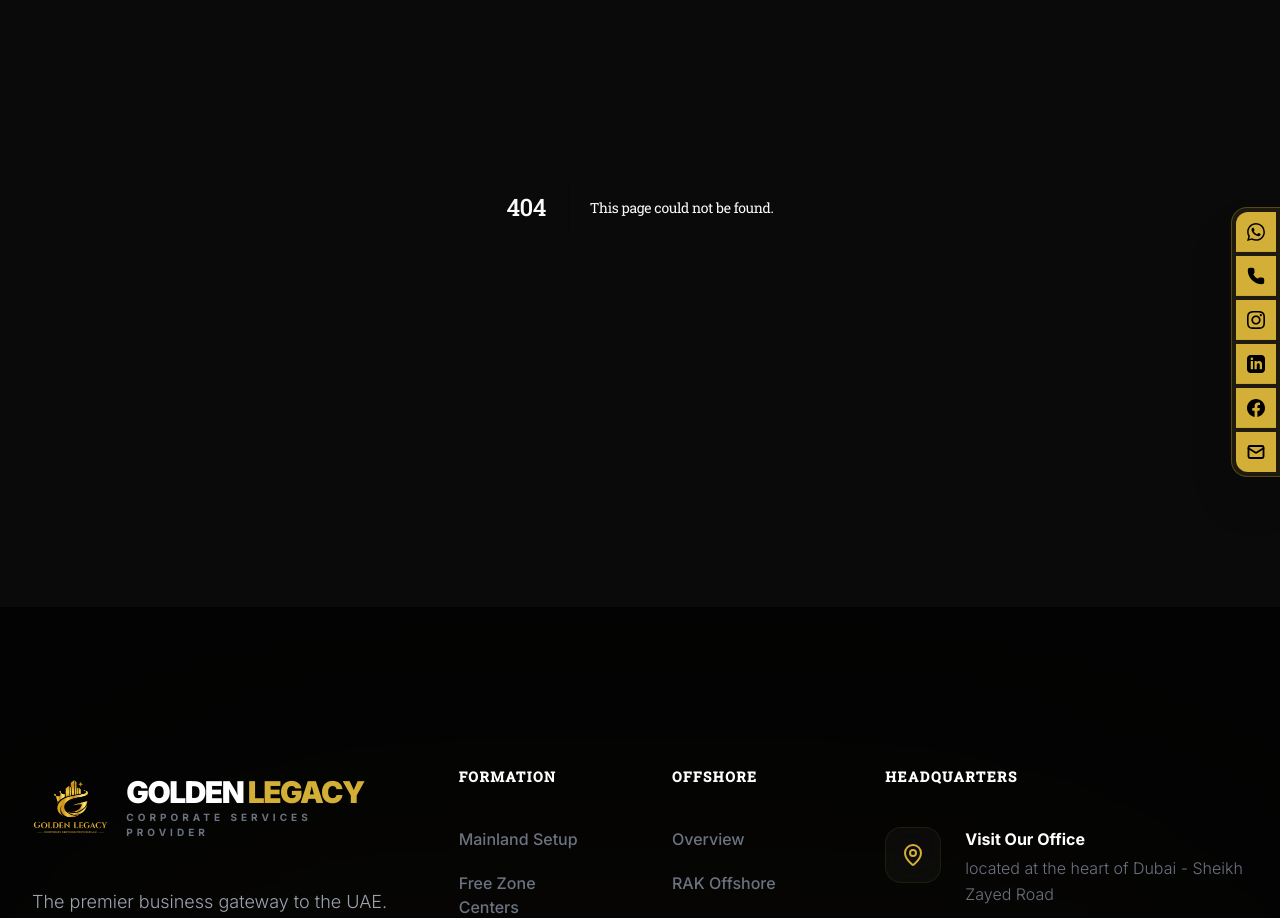
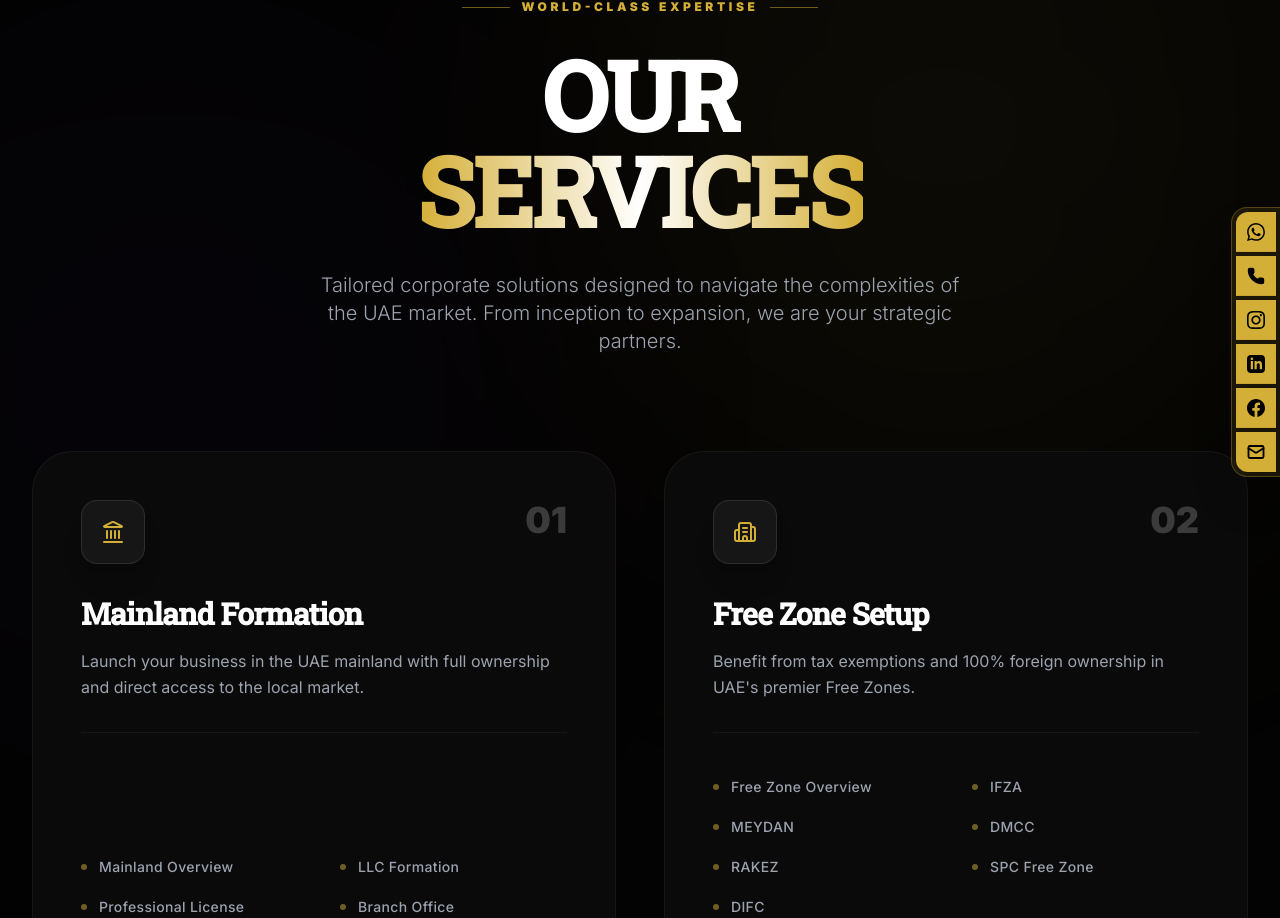
Before and after one commit to pvsameerpvs/golden-fortune-static, a Next.js app: page /services in a window 1280 px wide. Before the commit this address had no page. Shown: the part 193-1111 px from the top of the page. Built offline with nearby package versions, Linux system fonts and the light colour scheme.

Commit message:
fix: feat service page

```diff
--- /dev/null
+++ b/app/services/page.tsx
@@ -0,0 +1,185 @@
+"use client";
+
+import React from 'react';
+import Link from 'next/link';
+import Image from 'next/image';
+import { motion } from 'framer-motion';
+import { Landmark, Building2, PlusCircle, ArrowRight, ShieldCheck, Globe2, Briefcase } from 'lucide-react';
+
+const services = [
+  {
+    title: 'Mainland Formation',
+    icon: Landmark,
+    description: "Launch your business in the UAE mainland with full ownership and direct access to the local market.",
+    links: [
+      { name: 'Mainland Overview', href: '/mainland-company-formation-in-dubai' },
+      { name: 'LLC Formation', href: '/llc-company-formation-in-dubai' },
+      { name: 'Professional License', href: '/professional-license-main-land-civil-company' },
+      { name: 'Branch Office', href: '/branch-representative-office-in-main-land' },
+    ]
+  },
+  {
+    title: 'Free Zone Setup',
+    icon: Building2,
+    description: "Benefit from tax exemptions and 100% foreign ownership in UAE's premier Free Zones.",
+    links: [
+      { name: 'Free Zone Overview', href: '/dubai-free-zone-company-overview' },
+      { name: 'IFZA', href: '/ifza-dubai-business-set-up' },
+      { name: 'MEYDAN', href: '/meydan-free-zone' },
+      { name: 'DMCC', href: '/dmcc-free-zone-company-setup' },
+      { name: 'RAKEZ', href: '/rakez-company-formation' },
+      { name: 'SPC Free Zone', href: '/spc-free-zone-setup' },
+      { name: 'DIFC', href: '/difc-company-setup' },
+    ]
+  },
+  {
+    title: 'Corporate Services',
+    icon: Briefcase,
+    description: "Comprehensive corporate services to support your business growth and compliance.",
+    links: [
+      { name: 'Bank Account Opening', href: '/bank-account-opening-dubai' },
+      { name: 'PRO Services', href: '/pro-services-dubai' },
+      { name: 'VAT Consultancy', href: '/vat-consultancy-uae' },
+      { name: 'Corporate Tax', href: '/corporate-tax-uae' },
+      { name: 'Bookkeeping', href: '/bookkeeping-and-accounting-services' },
+      { name: 'Legal Translation', href: '/legal-translation-dubai' },
+    ]
+  },
+  {
+    title: 'Residency & Visas',
+    icon: Globe2,
+    description: "Expert assistance with Golden Visas and residency permits for you and your employees.",
+    links: [
+      { name: 'Golden Visa', href: '/golden-visa-uae' },
+      { name: 'UAE Wills', href: '/uae-wills-service' },
+      { name: 'Document Attestation', href: '/document-attestation-services' },
+    ]
+  }
+];
+
+export default function ServicesPage() {
+  return (
+    <main className="min-h-screen bg-[#030303] text-white overflow-hidden font-sans selection:bg-gold/30">
+
+      {/* Background Ambience */}
+      <div className="fixed inset-0 z-0 pointer-events-none">
+        <div className="absolute top-[-10%] right-[-5%] w-[800px] h-[800px] bg-gold/5 blur-[150px] rounded-full"></div>
+        <div className="absolute bottom-[-10%] left-[-10%] w-[600px] h-[600px] bg-purple-900/5 blur-[150px] rounded-full"></div>
+      </div>
+
+      {/* Hero Section */}
+      <section className="relative pt-48 pb-24 px-4 md:px-8 z-10">
+        <div className="max-w-7xl mx-auto text-center space-y-8">
+          <motion.div
+            initial={{ opacity: 0, y: 20 }}
+            animate={{ opacity: 1, y: 0 }}
+            className="flex items-center justify-center gap-3"
+          >
+            <div className="h-[1px] w-12 bg-gold/50"></div>
+            <span className="text-gold font-black tracking-[0.3em] uppercase text-xs">World-Class Expertise</span>
+            <div className="h-[1px] w-12 bg-gold/50"></div>
+          </motion.div>
+
+          <motion.h1
+            initial={{ opacity: 0, y: 30 }}
+            animate={{ opacity: 1, y: 0 }}
+            transition={{ delay: 0.1 }}
+            className="text-5xl md:text-7xl lg:text-8xl font-black text-white leading-[0.9]"
+          >
+            OUR <br />
+            <span className="text-transparent bg-clip-text bg-gradient-to-r from-gold via-white to-gold animate-shimmer">
+              SERVICES
+            </span>
+          </motion.h1>
+
+          <motion.p
+            initial={{ opacity: 0, y: 20 }}
+            animate={{ opacity: 1, y: 0 }}
+            transition={{ delay: 0.2 }}
+            className="text-gray-400 max-w-2xl mx-auto text-lg md:text-xl font-light leading-relaxed"
+          >
+            Tailored corporate solutions designed to navigate the complexities of the UAE market. From inception to expansion, we are your strategic partners.
+          </motion.p>
+        </div>
+      </section>
+
+      {/* Services Grid */}
+      <section className="pb-32 px-4 md:px-8 relative z-10">
+        <div className="max-w-[1400px] mx-auto">
+          <div className="grid grid-cols-1 md:grid-cols-2 gap-8 lg:gap-12">
+            {services.map((service, idx) => (
+              <motion.div
+                key={service.title}
+                initial={{ opacity: 0, y: 40 }}
+                whileInView={{ opacity: 1, y: 0 }}
+                viewport={{ once: true, margin: "-50px" }}
+                transition={{ delay: idx * 0.1, duration: 0.7 }}
+                className="group relative bg-[#0a0a0a] border border-white/5 rounded-[2.5rem] p-8 md:p-12 hover:border-gold/30 transition-all duration-700 overflow-hidden"
+              >
+                {/* Hover Gradient Background */}
+                <div className="absolute inset-0 bg-gradient-to-br from-gold/5 via-transparent to-transparent opacity-0 group-hover:opacity-100 transition-opacity duration-700"></div>
+
+                <div className="relative z-10 flex flex-col h-full">
+                  <div className="mb-8 flex items-start justify-between">
+                    <div className="w-16 h-16 rounded-2xl bg-white/5 border border-white/10 flex items-center justify-center group-hover:bg-gold group-hover:scale-110 transition-all duration-500 shadow-xl">
+                      <service.icon className="w-6 h-6 text-gold group-hover:text-black transition-colors duration-500" />
+                    </div>
+                    <span className="text-white/20 font-black text-4xl select-none">0{idx + 1}</span>
+                  </div>
+
+                  <h3 className="text-3xl font-bold text-white mb-4 group-hover:text-gold transition-colors duration-300">
+                    {service.title}
+                  </h3>
+
+                  <p className="text-gray-400 text-base leading-relaxed mb-10 border-b border-white/5 pb-8">
+                    {service.description}
+                  </p>
+
+                  <div className="mt-auto grid grid-cols-1 sm:grid-cols-2 gap-y-3 gap-x-8">
+                    {service.links.map((link) => (
+                      <Link
+                        key={link.name}
+                        href={link.href}
+                        className="flex items-center gap-3 text-sm text-gray-400 hover:text-white group/link transition-colors py-1"
+                      >
+                        <span className="w-1.5 h-1.5 rounded-full bg-gold/50 group-hover/link:bg-gold transition-colors"></span>
+                        <span className="font-medium tracking-wide">{link.name}</span>
+                        <ArrowRight size={12} className="opacity-0 -translate-x-2 group-hover/link:opacity-100 group-hover/link:translate-x-0 transition-all text-gold" />
+                      </Link>
+                    ))}
+                  </div>
+
+                  <div className="mt-10 pt-8 border-t border-dashed border-white/10 flex justify-end">
+                     <span className="text-xs font-black uppercase tracking-[0.2em] text-gold opacity-0 group-hover:opacity-100 transition-opacity duration-500 translate-y-2 group-hover:translate-y-0 flex items-center gap-2">
+                        Explore Category <ArrowRight size={14} />
+                     </span>
+                  </div>
+                </div>
+              </motion.div>
+            ))}
+          </div>
+        </div>
+      </section>
+
+      {/* CTA Section */}
+      <section className="py-24 px-4 relative z-10 border-t border-white/5">
+        <div className="max-w-4xl mx-auto text-center space-y-8">
+          <h2 className="text-3xl md:text-5xl font-black text-white">
+            Ready to Start Your <span className="text-gold">Journey?</span>
+          </h2>
+          <p className="text-gray-400 max-w-xl mx-auto">
+            Get a personalized cost estimate for your business setup or schedule a consultation with our experts.
+          </p>
+          <div className="flex flex-col sm:flex-row items-center justify-center gap-6 pt-4">
+             <Link href="/cost-calculator" className="px-10 py-4 bg-gold text-black font-black uppercase tracking-widest text-xs rounded-full hover:bg-white transition-all shadow-[0_10px_40px_rgba(212,175,55,0.2)] hover:shadow-none hover:-translate-y-1">
+                Calculate Cost
+             </Link>
+             <Link href="/contact" className="px-10 py-4 bg-white/5 text-white border border-white/10 font-black uppercase tracking-widest text-xs rounded-full hover:bg-white hover:text-black transition-all hover:-translate-y-1">
+                Contact Experts
+             </Link>
+          </div>
+        </div>
+      </section>
+    </main>
+  );
+}
--- a/components/about/TeamMemberClient.tsx
+++ b/components/about/TeamMemberClient.tsx
@@ -92,7 +92,7 @@ const TeamMemberClient = ({ member }: { member: TeamMember }) => {
             )}
 
             <div className="pt-8 border-t border-white/10">
-              <p className="text-white/70 leading-relaxed font-light text-sm md:text-base">
+              <p className="text-white/70 leading-relaxed font-light text-sm md:text-base whitespace-pre-line">
                 {member.bio}
               </p>
             </div>
--- a/components/home/About.tsx
+++ b/components/home/About.tsx
@@ -3,6 +3,7 @@
 import React from 'react';
 import Image from 'next/image';
 import { motion } from 'framer-motion';
+import Link from 'next/link';
 import { Shield, Trophy, ArrowRight, CheckCircle2 } from 'lucide-react';
 
 const About = () => {
@@ -118,13 +119,10 @@ const About = () => {
             </div>
 
             <div className="pt-8 sm:pt-10 flex flex-wrap gap-4">
-              <button className="btn-premium group flex items-center gap-3">
-                Expert Consultation
-                <ArrowRight className="w-5 h-5 group-hover:translate-x-1 transition-transform" />
-              </button>
-              <button className="px-8 py-3 rounded-full border border-gold/30 text-white font-bold hover:bg-gold/10 transition-all">
+
+              <Link href="/services" className="px-8 py-3 rounded-full border border-gold/30 text-white font-bold hover:bg-gold/10 transition-all text-center">
                 Our Services
-              </button>
+              </Link>
             </div>
           </motion.div>
         </div>
--- a/lib/team-data.ts
+++ b/lib/team-data.ts
@@ -12,7 +12,7 @@ export const teamMembers = [
     name: "Mr. Arvind Pal",
     role: "CEO",
     image: "/arvind-pal-singh.png",
-    bio: "Mr. Arvind Pal Singh is the visionary leader behind Golden Fortune, bringing decades of unparalleled expertise in the UAE's corporate landscape. As CEO, he has pioneered innovative business solutions, helping thousands of entrepreneurs navigate the complexities of company formation and strategic growth. His commitment to excellence and deep understanding of the jurisdictional nuances in the UAE make him a trusted advisor to global business leaders.",
+    bio: `Arvind Pal Singh Arora is an entrepreneur and business leader who founded Golden Fortune Corporate Service Provider during COVID-19 to support UAE SMEs. Leveraging his extensive experience in banking, insurance, and corporate services, he has helped businesses navigate setups, advisory, and growth. Under his leadership, Golden Fortune continues to empower entrepreneurs, foster collaborations, and transform the SME landscape in the UAE and beyond.`,
     message: "I started this company at a time when the concept of business consultancies was still new, and people were quite hesitant to trust company formation experts to take over the planning process. Since then, Golden Fortune has come a long way – we have massively added to our clientele and expanded our list of services. Now, we cater to a larger pool of potential clients across many regions. Golden Fortune has become one of the top names in the industry and we aim to reach greater heights with our market expertise."
   },
   {
```
